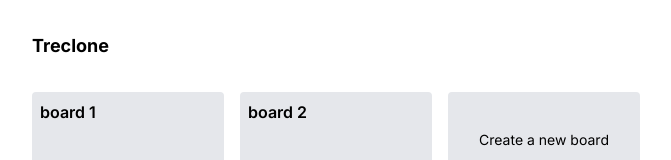
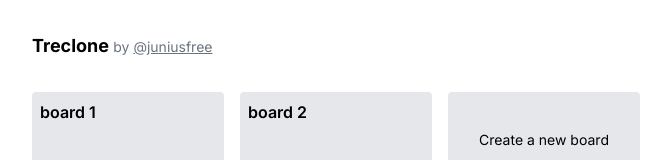
Before and after one commit to juniusfree/treclone, a Next.js app: page / in a window 1280 px wide. Shown: the top 160 px of the page, without its empty margins (0-671 px from the left). Built offline with nearby package versions, Linux system fonts and the light colour scheme.

Commit message:
feat: add link to my github

```diff
--- a/app/components/home.tsx
+++ b/app/components/home.tsx
@@ -23,7 +23,15 @@ const HomeComponent = () => {
   };
   return (
     <div className="flex flex-col gap-8 p-8 w-full">
-      <div className="text-lg font-bold">Treclone</div>
+      <p>
+        <span className="text-lg font-bold">Treclone </span>
+        <span className="text-sm text-gray-500">
+          by{" "}
+          <a className="underline" href="https://github.com/juniusfree">
+            @juniusfree
+          </a>
+        </span>
+      </p>
       <ul className="flex flex-wrap gap-4">
         {boards.map((board) => (
           <li
```
